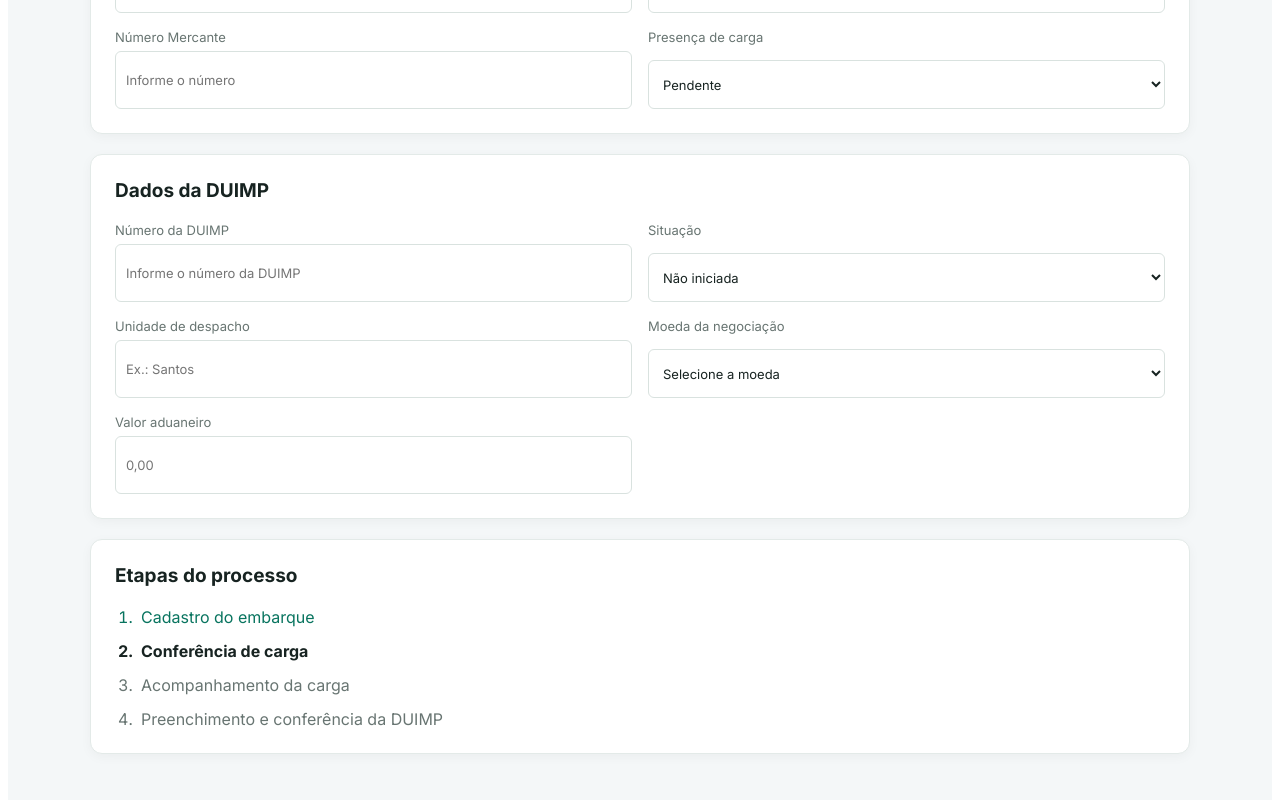
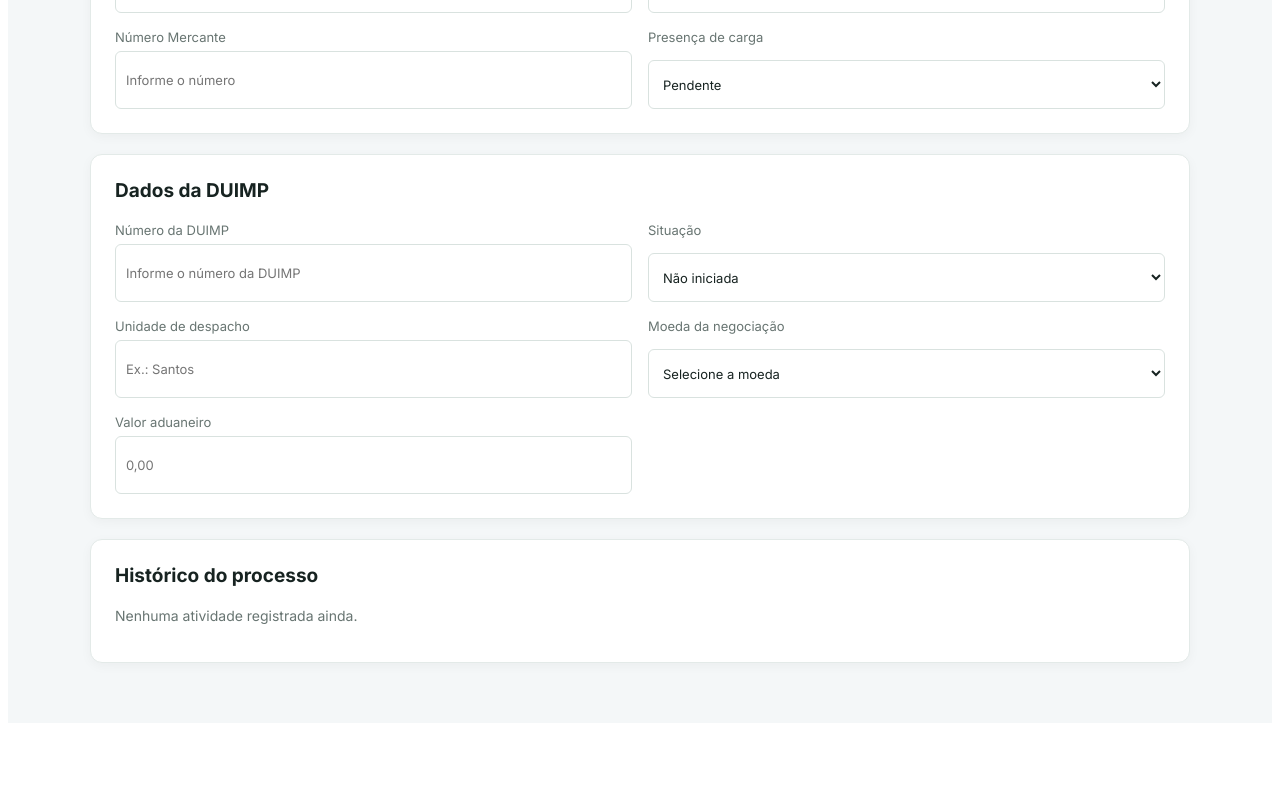
Before and after one commit to mviniciusps/atlas-comex-web, an Angular app: page /processos/IMP-2026-001 in a window 1280 px wide. Shown: the part 1211-2011 px from the top of the page. After the commit the page ends 1942 px from the top, so only its background shows below. Built offline with nearby package versions, Linux system fonts and the light colour scheme.

Commit message:
Registra eventos no histórico do processo

```diff
--- a/src/app/features/processos/pages/detalhe-processo/detalhe-processo.component.html
+++ b/src/app/features/processos/pages/detalhe-processo/detalhe-processo.component.html
@@ -214,13 +214,20 @@
   </section>
 
   <section class="cartao" id="historico">
-    <h2>Etapas do processo</h2>
+    <h2>Histórico do processo</h2>
+
+    @if (eventosHistorico.length > 0) {
     <ol class="etapas">
-      <li class="concluida">Cadastro do embarque</li>
-      <li class="atual">{{ processo.etapa }}</li>
-      <li>Acompanhamento da carga</li>
-      <li>Preenchimento e conferência da DUIMP</li>
+      @for (evento of eventosHistorico; track evento.id) {
+      <li>
+        <strong>{{ evento.descricao }}</strong>
+        <span>{{ evento.data | date:'dd/MM/yyyy HH:mm' }}</span>
+      </li>
+      }
     </ol>
+    } @else {
+    <p class="texto-apoio">Nenhuma atividade registrada ainda.</p>
+    }
   </section>
   } @else {
   <section class="cartao nao-encontrado">
--- a/src/app/features/processos/pages/detalhe-processo/detalhe-processo.component.ts
+++ b/src/app/features/processos/pages/detalhe-processo/detalhe-processo.component.ts
@@ -1,4 +1,5 @@
 import { Component, OnInit } from '@angular/core';
+import { DatePipe } from '@angular/common';
 import { FormsModule } from '@angular/forms';
 import { ActivatedRoute, RouterLink } from '@angular/router';
 import {
@@ -10,11 +11,15 @@ import {
   Processo,
   ProcessosService,
 } from '../../services/processos.service';
+import {
+  EventoProcesso,
+  HistoricoProcessoService,
+} from '../../services/historico-processo.service';
 
 @Component({
   selector: 'app-detalhe-processo',
   standalone: true,
-  imports: [RouterLink, FormsModule],
+  imports: [RouterLink, FormsModule, DatePipe],
   templateUrl: './detalhe-processo.component.html',
   styleUrl: './detalhe-processo.component.scss',
 })
@@ -47,10 +52,15 @@ export class DetalheProcessoComponent implements OnInit {
     private route: ActivatedRoute,
     private processosService: ProcessosService,
     private documentosService: DocumentosService,
+    private historicoProcessoService: HistoricoProcessoService,
   ) { }
 
   get documentos(): DocumentoProcesso[] {
     return this.documentosService.listar(this.processoNumero);
+  }
+
+  get eventosHistorico(): EventoProcesso[] {
+    return this.historicoProcessoService.listar(this.processoNumero);
   }
 
   get documentosAguardandoConferencia(): number {
@@ -137,6 +147,13 @@ export class DetalheProcessoComponent implements OnInit {
         this.processoNumero,
         novosDocumentos,
       );
+
+      for (const documento of novosDocumentos) {
+        this.historicoProcessoService.registrar(
+          this.processoNumero,
+          'Documento incluído: ' + documento.nome + ' (' + documento.tipo + ')',
+        );
+      }
     }
 
     input.value = '';
@@ -165,21 +182,47 @@ export class DetalheProcessoComponent implements OnInit {
   }
 
   removerDocumento(id: number): void {
-    this.documentosService.remover(this.processoNumero, id);
+    const documento = this.documentos.find((item) => item.id === id);
+
+    if (!documento) {
+      return;
+    }
   }
 
   atualizarTipoDocumento(id: number, tipo: TipoDocumento): void {
+    const documento = this.documentos.find((item) => item.id === id);
+
+    if (!documento || documento.tipo === tipo) {
+      return;
+    }
+
     this.documentosService.atualizarTipo(this.processoNumero, id, tipo);
+    this.historicoProcessoService.registrar(
+      this.processoNumero,
+      'Tipo do documento ' + documento.nome + ' alterado de ' +
+      documento.tipo + ' para ' + tipo,
+    );
   }
 
   atualizarStatusDocumento(
     id: number,
     status: DocumentoProcesso['status'],
   ): void {
+    const documento = this.documentos.find((item) => item.id === id);
+
+    if (!documento || documento.status === status) {
+      return;
+    }
+
     this.documentosService.atualizarStatus(
       this.processoNumero,
       id,
-      status
+      status,
+    );
+
+    this.historicoProcessoService.registrar(
+      this.processoNumero,
+      'Conferência de ' + documento.nome + ': ' + status,
     );
   }
 
--- /dev/null
+++ b/src/app/features/processos/services/historico-processo.service.ts
@@ -0,0 +1,33 @@
+import { Injectable } from '@angular/core';
+
+export interface EventoProcesso {
+  id: number;
+  descricao: string;
+  data: Date;
+}
+
+@Injectable({
+  providedIn: 'root',
+})
+export class HistoricoProcessoService {
+  private eventosPorProcesso = new Map<string, EventoProcesso[]>();
+  private proximoId = 1;
+
+  listar(numeroProcesso: string): EventoProcesso[] {
+    return this.eventosPorProcesso.get(numeroProcesso) ?? [];
+  }
+
+  registrar(numeroProcesso: string, descricao: string): void {
+    const eventosAtuais = this.listar(numeroProcesso);
+    const novoEvento: EventoProcesso = {
+      id: this.proximoId++,
+      descricao,
+      data: new Date(),
+    };
+
+    this.eventosPorProcesso.set(numeroProcesso, [
+      novoEvento,
+      ...eventosAtuais,
+    ]);
+  }
+}
--- a/src/styles.scss
+++ b/src/styles.scss
@@ -1,4 +1,3 @@
-/* You can add global styles to this file, and also import other style files */
 @import url('https://fonts.googleapis.com/css2?family=Inter:wght@400;500;600;700&display=swap');
 
 body {
```
